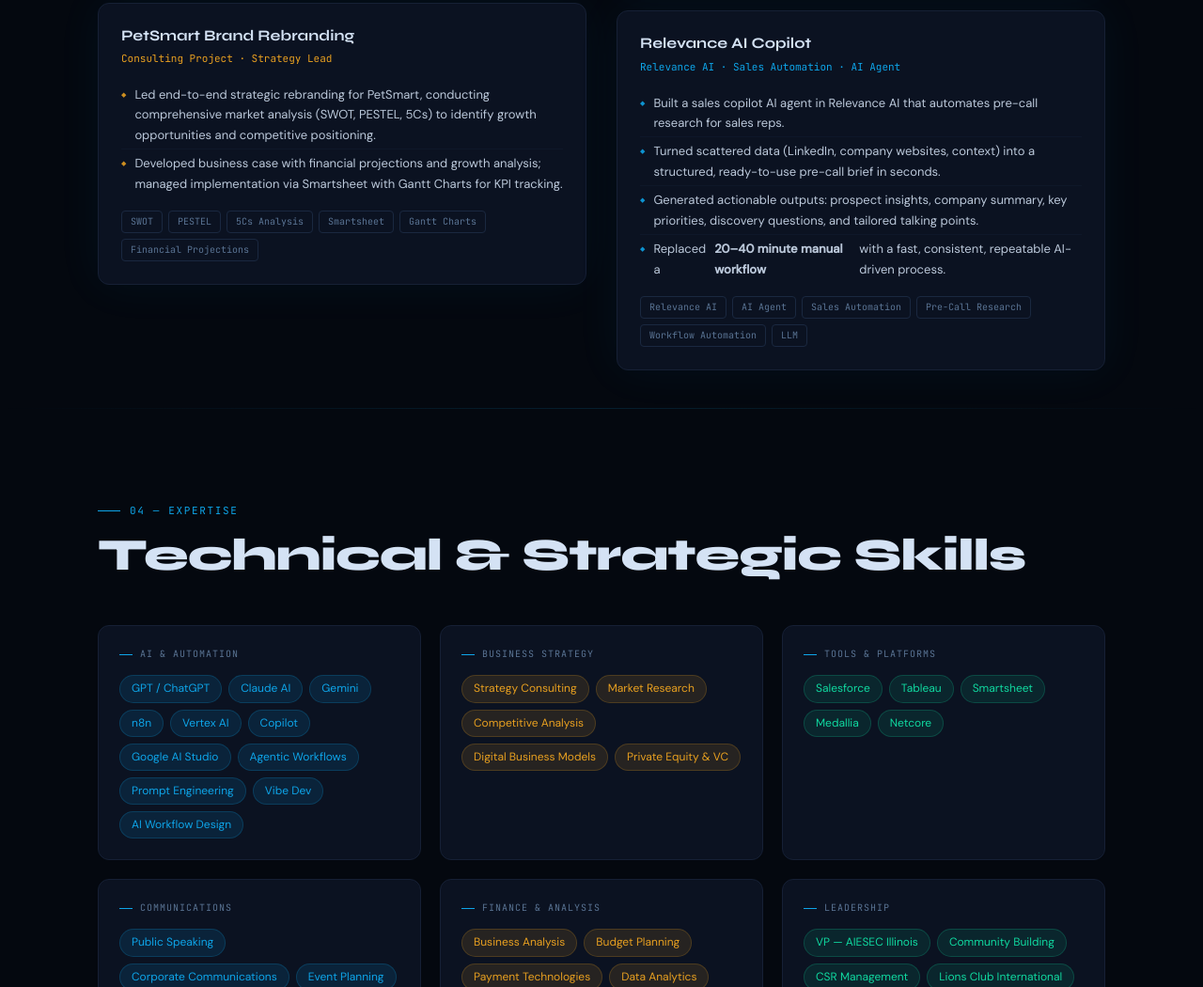
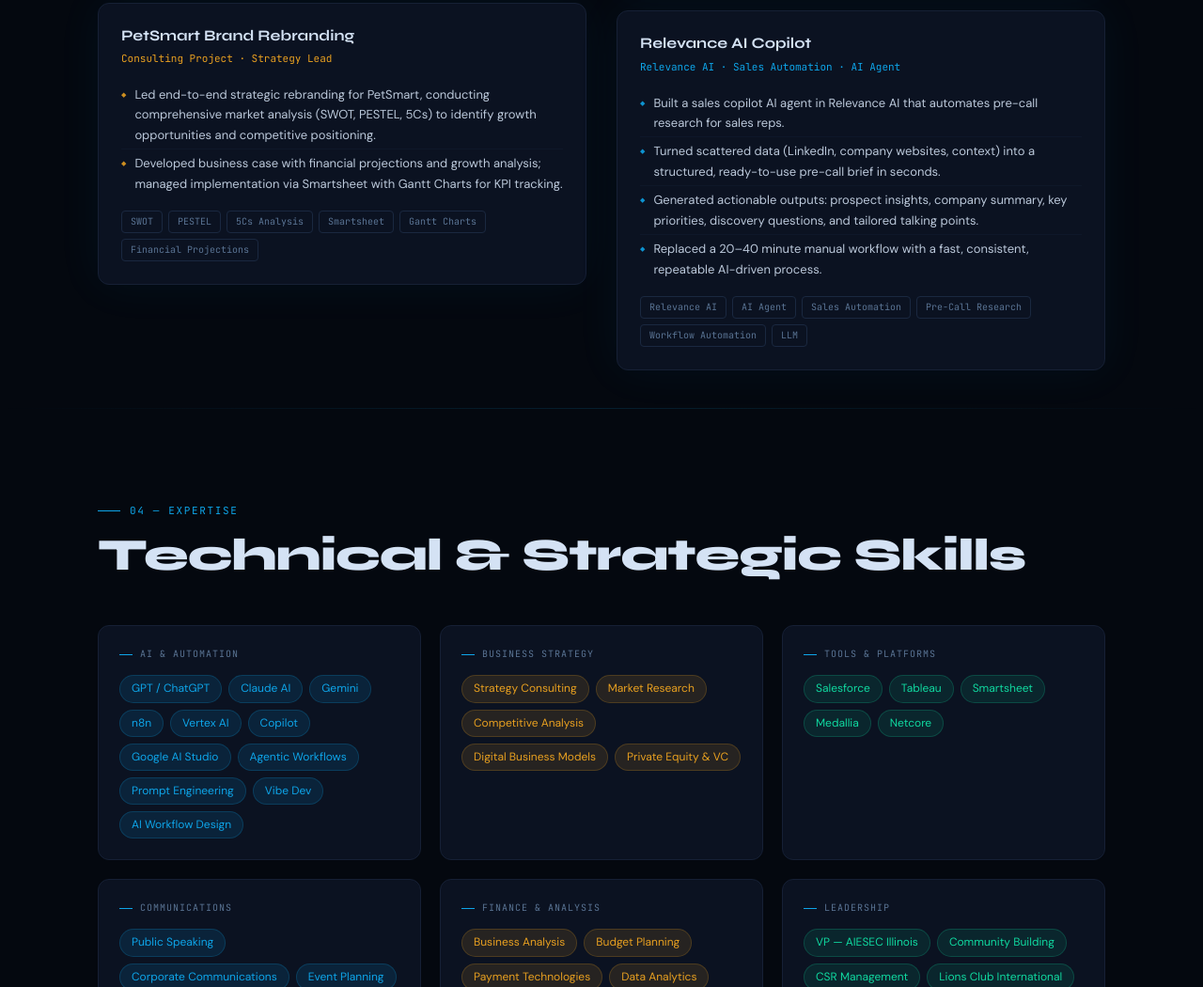
Before and after one commit to kokilk/Kokil-portfolio, a plain HTML site: page index.html in a window 1280 px wide. Shown: the part 5131-6181 px from the top of the page at 94% size. Drawn offline with nearby package versions, Linux system fonts and the light colour scheme.

Commit message:
Remove HTML strong tags from workflow description

```diff
--- a/index.html
+++ b/index.html
@@ -401,7 +401,7 @@
             <li>Built a sales copilot AI agent in Relevance AI that automates pre-call research for sales reps.</li>
             <li>Turned scattered data (LinkedIn, company websites, context) into a structured, ready-to-use pre-call brief in seconds.</li>
             <li>Generated actionable outputs: prospect insights, company summary, key priorities, discovery questions, and tailored talking points.</li>
-            <li>Replaced a <strong>20–40 minute manual workflow</strong> with a fast, consistent, repeatable AI-driven process.</li>
+            <li>Replaced a 20–40 minute manual workflow with a fast, consistent, repeatable AI-driven process.</li>
           </ul>
           <div class="ptags">
             <span class="ptag">Relevance AI</span><span class="ptag">AI Agent</span><span class="ptag">Sales Automation</span><span class="ptag">Pre-Call Research</span><span class="ptag">Workflow Automation</span><span class="ptag">LLM</span>
```
